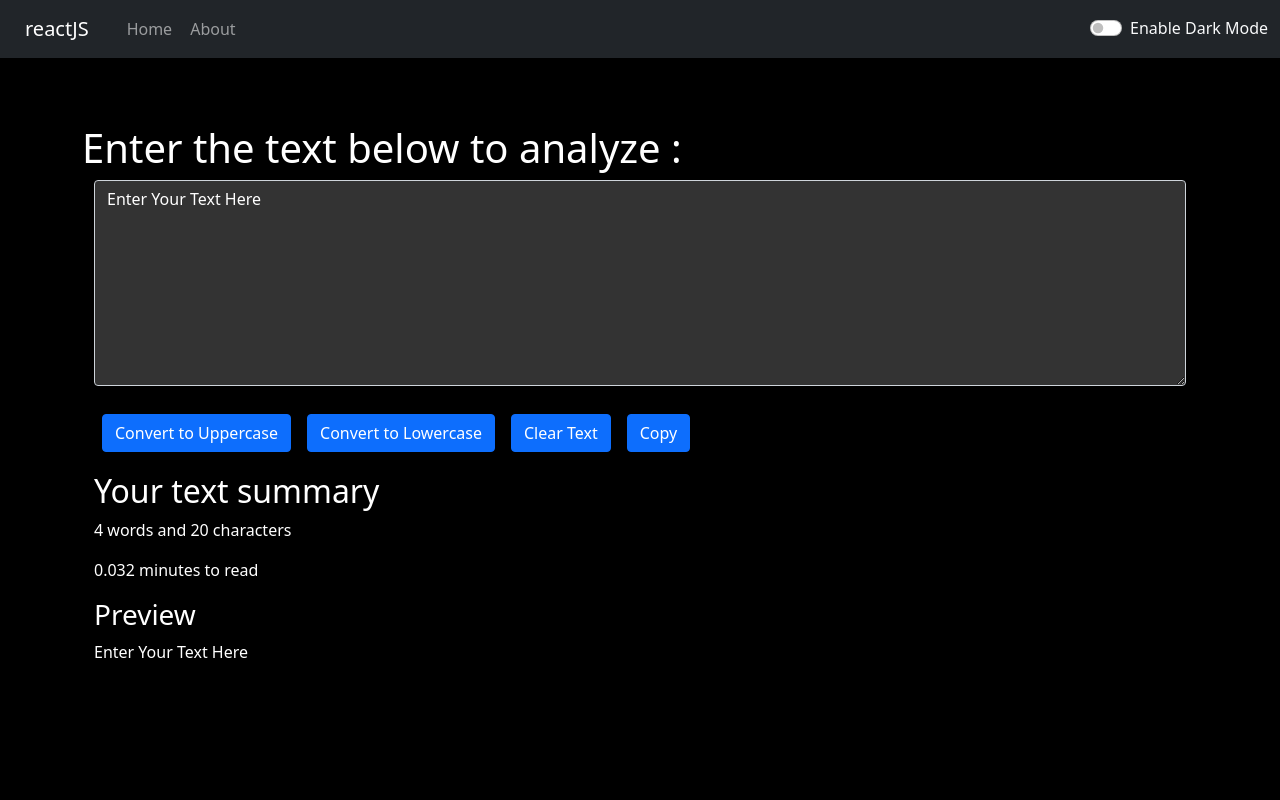
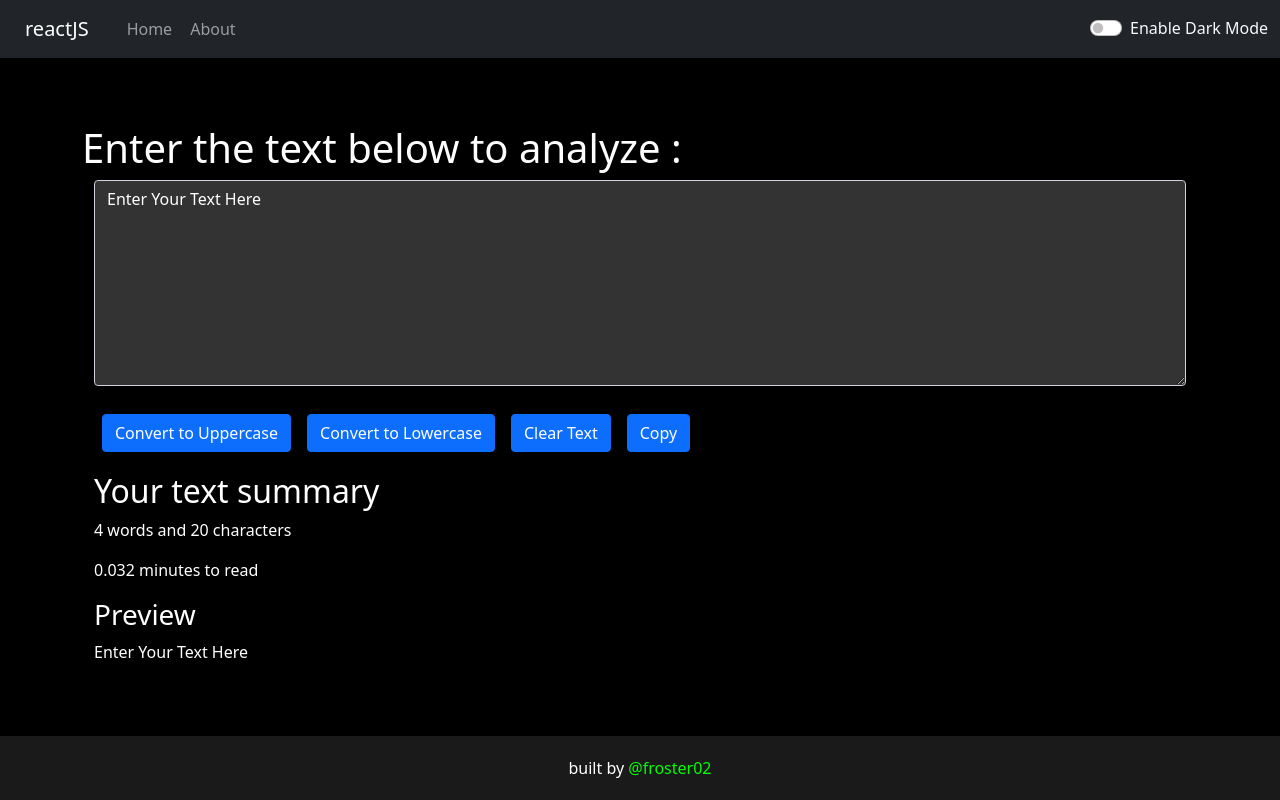
Before and after one commit to froster02/reactJS, a React (Create React App) app: page / in a window 1280 px wide. Built offline with nearby package versions, Linux system fonts and the light colour scheme.

Commit message:
Add footer component with attribution in App.js

```diff
--- a/src/App.js
+++ b/src/App.js
@@ -72,6 +72,28 @@ function App() {
         {page === "about" && <About mode={mode} />}
         <SpeedInsights />
       </div>
+      <footer style={{
+        textAlign: 'center',
+        padding: '20px',
+        position: 'fixed',
+        bottom: 0,
+        width: '100%',
+        backgroundColor: mode === 'dark' ? '#1a1a1a' : '#f8f9fa'
+      }}>
+        <p style={{ margin: 0 }}>
+          built by <a
+            href="https://github.com/froster02/reactJS.git"
+            target="_blank"
+            rel="noopener noreferrer"
+            style={{
+              color: mode === 'dark' ? '#00ff00' : '#007bff',
+              textDecoration: 'none'
+            }}
+          >
+            @froster02
+          </a>
+        </p>
+      </footer>
     </>
   );
 }
```
